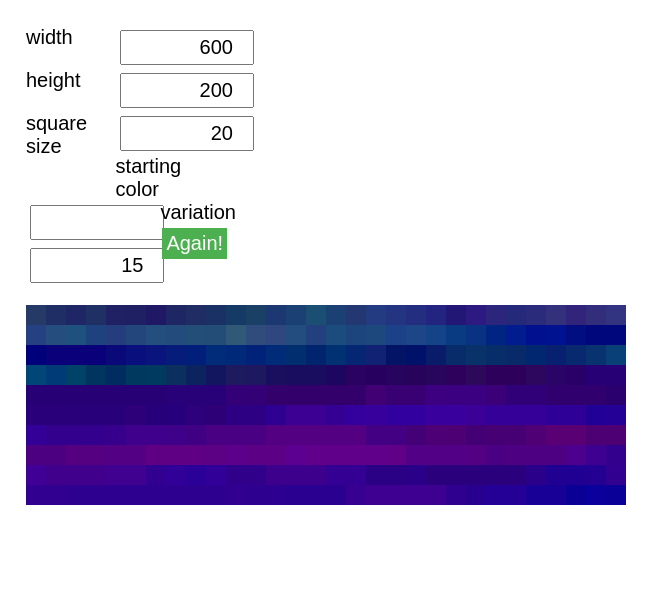
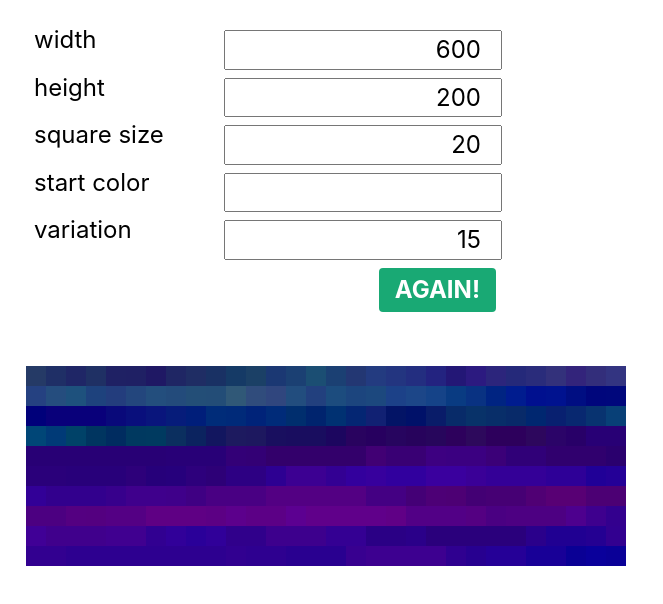
Before and after one commit to afisher/squares, a React (Create React App) app: page / in a window 1280 px wide. Shown: the top 604 px of the page, without its empty margins (0-663 px from the left). Built offline with nearby package versions, Linux system fonts and the light colour scheme; the HTML template or start-up script is replaced by a standard one.

Commit message:
styling updates

```diff
--- a/src/App.js
+++ b/src/App.js
@@ -55,7 +55,7 @@ class App extends Component {
          } = this.state;
          let message = error ? 'Color must be a valid hex code or blank' : null;
          return (
-            <div className="App">
+            <div className="App sans-serif f3">
                 <Configurator onSubmit={(s) => this.generate(s)}/>
                 <div className="error">
                     {message}
--- a/src/Configurator.js
+++ b/src/Configurator.js
@@ -33,8 +33,8 @@ class Configurator extends Component {
 
     render () {
         return (
-            <div id="configurator" className="mw5">
-            <div className="pa3">
+            <div id="configurator" className="mw6">
+            <div className="pa3 ma2">
                 <div className="fl w-40">
                     width
                 </div>
@@ -49,7 +49,7 @@ class Configurator extends Component {
                         />
                 </div>
             </div>
-            <div className="pa3">
+            <div className="pa3 ma2">
                 <div className="fl w-40">
                     height
                 </div>
@@ -64,7 +64,7 @@ class Configurator extends Component {
                     />
                 </div>
             </div>
-            <div className="pa3">
+            <div className="pa3 ma2">
                 <div className="fl w-40">
                     square size
                 </div>
@@ -79,9 +79,9 @@ class Configurator extends Component {
                     />
                 </div>
             </div>
-            <div className="pa3">
+            <div className="pa3 ma2">
                 <div className="fl w-40">
-                    starting color
+                    start color
                 </div>
                 <div className="fl w-60">
                     <input className="fl w-100 tr"
@@ -92,7 +92,7 @@ class Configurator extends Component {
                     />
                 </div>
             </div>
-            <div className="pa3">
+            <div className="pa3 ma2">
                 <div className="fl w-40">
                     variation
                 </div>
@@ -107,8 +107,8 @@ class Configurator extends Component {
                     />
                 </div>
             </div>
-            <div className="pa3">
-                <button onClick={() => this.props.onSubmit(this.state)}>
+            <div className="pa3 ma2 tr">
+                <button className="bn bg-green white br2 ttu b pv2 ph3" onClick={() => this.props.onSubmit(this.state)}>
                     Again!
                 </button>
             </div>
```
